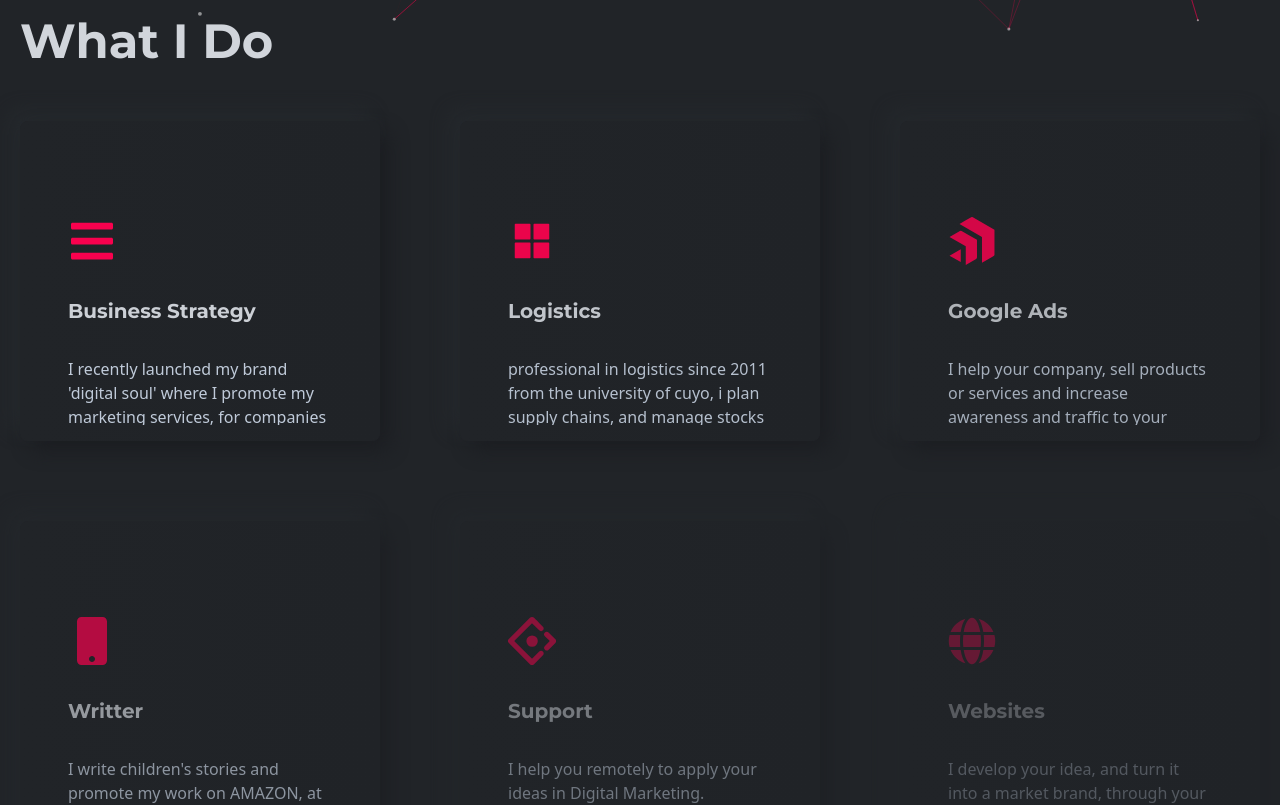
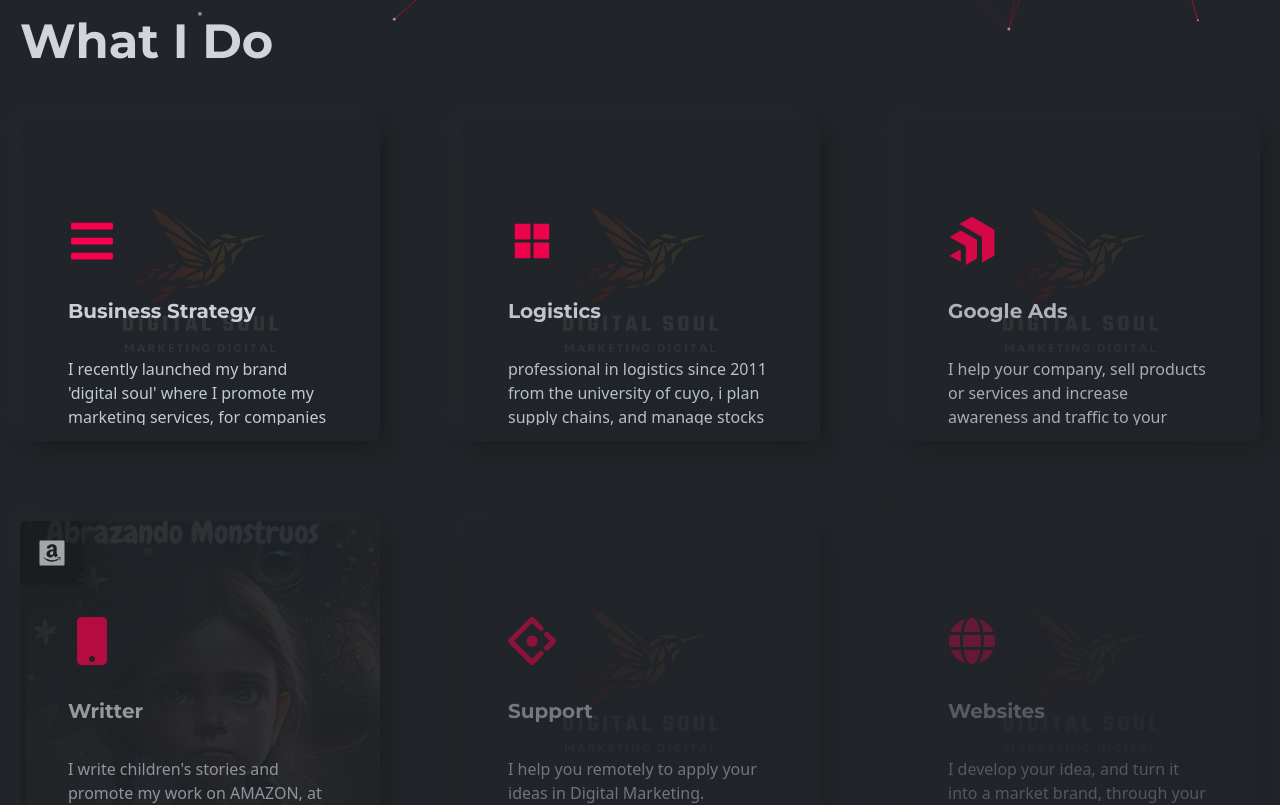
Before and after one commit to ricardoalexandrepereira/portefolio_mariana, a React (Create React App) app: page / in a window 1280 px wide. Shown: the part 920-1725 px from the top of the page. Built offline with nearby package versions, Linux system fonts and the light colour scheme; a web font is replaced by a local one.

Commit message:
amazon icon added

```diff
--- a/src/assets/index.js
+++ b/src/assets/index.js
@@ -15,6 +15,7 @@ import desktop from './images/Desktop1.png'
 import julian from './images/testimonial/julian.jpg'
 import andrew from './images/testimonial/Andrew.jpg'
 import marianaportefolio from './images/marianaportefolio1.png'
+import capaLivro from './images/capaLivro.jpg'
 
 export {
     Logo,
@@ -33,5 +34,6 @@ export {
     desktop,
     julian,
     andrew,
-    marianaportefolio
+    marianaportefolio,
+    capaLivro
 };
--- a/src/components/features/Card.js
+++ b/src/components/features/Card.js
@@ -1,12 +1,15 @@
 import React from "react";
 /* import {HiArrowRight} from 'react-icons/hi' */
 
-const Card = ({ title, des, icon }) => {
+const Card = ({ title, des, icon, img }) => {
   return (
     <div
-      className="w-full px-12 h-80 py-10 rounded-lg shadow-shadowOne flex items-center bg-gradient-to-r from-bodyColor
+      className="w-full relative px-12 h-80 py-10 rounded-lg shadow-shadowOne flex items-center bg-gradient-to-r from-bodyColor
     to-[#202327] group hover:bg-gradient-to-b hover:from-black hover:to-[#1e2024] transition-colors duration-100 group"
     >
+      <img className="absolute top-0 left-0 w-full h-full object-cover opacity-10"
+      src={img} alt="capa" />
+
       <div className="h-72 overflow-y-hidden">
        <div className="flex flex-col h-full gap-8 translate-y-20 group-hover:translate-y-10 transition-transform duration-500">
        <div>
--- a/src/components/features/Features.js
+++ b/src/components/features/Features.js
@@ -5,6 +5,9 @@ import {AiFillAppstore} from 'react-icons/ai';
 import {FaMobile, FaGlobe, FaBars} from 'react-icons/fa';
 import {SiProgress, SiAntdesign} from 'react-icons/si';
 import {motion} from "framer-motion"
+import { capaLivro } from '../../assets';
+import {Logo } from '../../assets';
+import {AiFillAmazonSquare} from "react-icons/ai"
 
 const Features = () => {
   return (
@@ -24,7 +27,7 @@ const Features = () => {
         opacity:{duration:2},
         ease:"easeInOut"
       }}>
-        <Card title="Business Strategy" des="I recently launched my brand 'digital soul' where I promote my marketing services, for companies that need a boost in their marketing campaign." icon={<FaBars/>}/>
+        <Card title="Business Strategy" img={Logo} des="I recently launched my brand 'digital soul' where I promote my marketing services, for companies that need a boost in their marketing campaign." icon={<FaBars/>}/>
       </motion.div>
 
       <motion.div
@@ -37,7 +40,7 @@ const Features = () => {
         opacity:{duration:2},
         ease:"easeInOut"
       }}>
-        <Card title="Logistics" des="professional in logistics since 2011 from the university of cuyo, i plan supply chains, and manage stocks like no one else." icon={<AiFillAppstore/>}/>
+        <Card title="Logistics" img={Logo} des="professional in logistics since 2011 from the university of cuyo, i plan supply chains, and manage stocks like no one else." icon={<AiFillAppstore/>}/>
       </motion.div>
 
       <motion.div
@@ -50,10 +53,10 @@ const Features = () => {
         opacity:{duration:2},
         ease:"easeInOut"
       }}>
-        <Card title="Google Ads" des="I help your company, sell products or services and increase awareness and traffic to your Website." icon={<SiProgress/>}/>
+        <Card title="Google Ads" img={Logo} des="I help your company, sell products or services and increase awareness and traffic to your Website." icon={<SiProgress/>}/>
       </motion.div>
 
-      <motion.div
+      <motion.div className='cursor-pointer relative'
       initial={{ opacity: 0, y:50 }}
       whileInView={{ opacity: 1, y:0 }}
       transition={{
@@ -63,7 +66,13 @@ const Features = () => {
         opacity:{duration:2},
         ease:"easeInOut"
       }}>
-        <Card title="Writter" des="I write children's stories and promote my work on AMAZON, at the moment I have just released my second book 'Abrazando Muenstros'." icon={<FaMobile/>}/>
+        <div  className="bannerIcon absolute z-20">
+            <a className='absolute flex justify-center text-center font-xxl' href="https://www.amazon.es/Abrazando-Monstruos-inspirador-meditaci%C3%B3n-herramienta/dp/B0BW2GWGZJ/ref=sr_1_17?__mk_es_ES=%C3%85M%C3%85%C5%BD%C3%95%C3%91&crid=2REHSEY79SCE&keywords=abrazando+monstruos&qid=1677861625&sprefix=abrazando+monstruos%2Caps%2C162&sr=8-17"
+            rel="noreferrer" target="_blank"><span className='w-full h-full'><AiFillAmazonSquare size={32} /></span></a>
+        </div>
+
+        <Card title="Writter" img={capaLivro} des="I write children's stories and promote my work on AMAZON, at the moment I have just released my second book 'Abrazando Muenstros'." icon={<FaMobile/>} />
+
       </motion.div>
 
       <motion.div
@@ -76,7 +85,7 @@ const Features = () => {
         opacity:{duration:2},
         ease:"easeInOut"
       }}>
-        <Card title="Support" des="I help you remotely to apply your ideas in Digital Marketing." icon={<SiAntdesign/>}/>
+        <Card title="Support" img={Logo} des="I help you remotely to apply your ideas in Digital Marketing." icon={<SiAntdesign/>}/>
       </motion.div>
 
       <motion.div
@@ -89,7 +98,7 @@ const Features = () => {
         opacity:{duration:2},
         ease:"easeInOut"
       }}>
-        <Card title="Websites" des="I develop your idea, and turn it into a market brand, through your website entirely developed by 'Digital soul'." icon={<FaGlobe/>}/>
+        <Card title="Websites" img={Logo} des="I develop your idea, and turn it into a market brand, through your website entirely developed by 'Digital soul'." icon={<FaGlobe/>}/>
       </motion.div>
 
    </div>
```
Also changed, not shown: src/assets/images/capaLivro.jpg (added).
